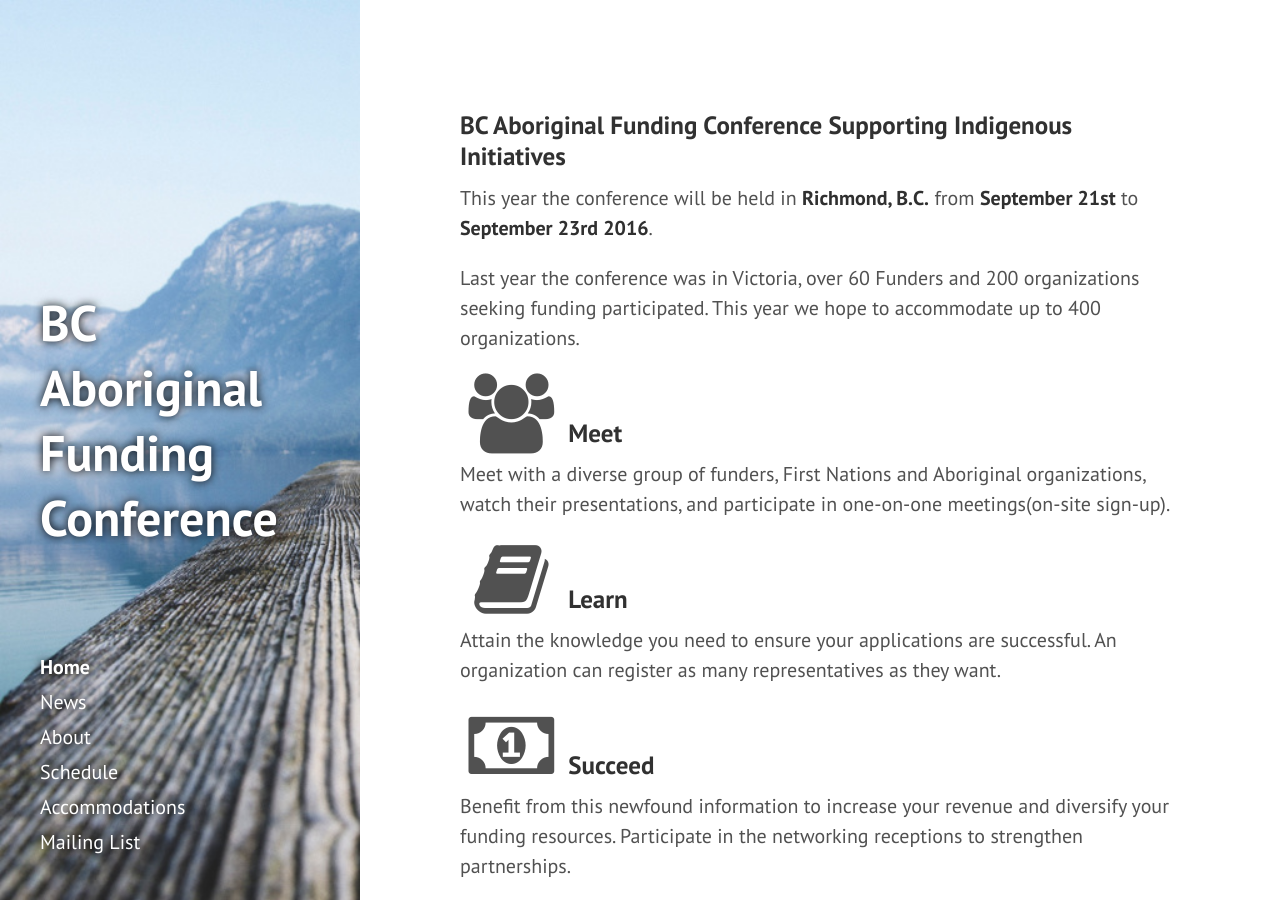
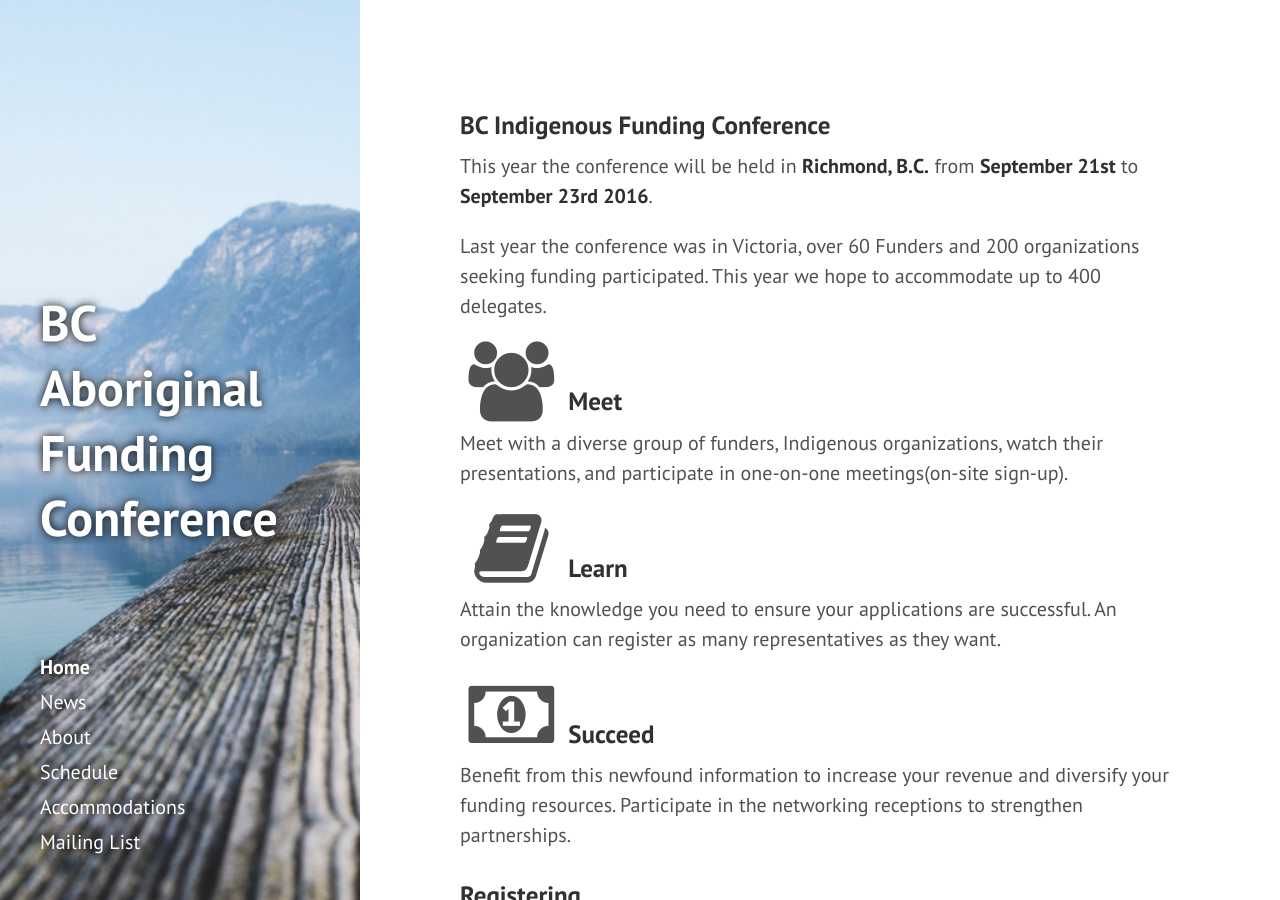
Before and after one commit to BCAAFC/funding-conference-2016, a Jekyll site: the page built from index.md, in a window 1280 px wide and 900 px high. Built offline with Jekyll 4.4.1, drawn with Linux system fonts in a browser that asks for light colours; nearby versions of some CDN libraries; Markdown is read by kramdown in place of the engine named in the settings.

Commit message:
change conf name to use Indigenous
we are no longer using the word Aboriginal

```diff
--- a/index.md
+++ b/index.md
@@ -3,11 +3,11 @@ layout: default
 title: Index
 ---
 
-### BC Aboriginal Funding Conference Supporting Indigenous Initiatives ##
+### BC Indigenous Funding Conference ##
 
 This year the conference will be held in **Richmond, B.C.** from **September 21st** to **September 23rd 2016**.
 
-Last year the conference was in Victoria, over 60 Funders and 200 organizations seeking funding participated. This year we hope to accommodate up to 400 organizations.
+Last year the conference was in Victoria, over 60 Funders and 200 organizations seeking funding participated. This year we hope to accommodate up to 400 delegates.
 
 
 
@@ -15,7 +15,7 @@ Last year the conference was in Victoria, over 60 Funders and 200 organizations
     <i class="fa fa-fw fa-4x fa-users"></i>
     <h3 style="display: inline-block;">Meet</h3>
     <p>
-        Meet with a diverse group of funders, First Nations and Aboriginal organizations, watch their presentations, and participate in one-on-one meetings(on-site sign-up).
+        Meet with a diverse group of funders, Indigenous organizations, watch their presentations, and participate in one-on-one meetings(on-site sign-up).
     </p>
 </div>
 
```
